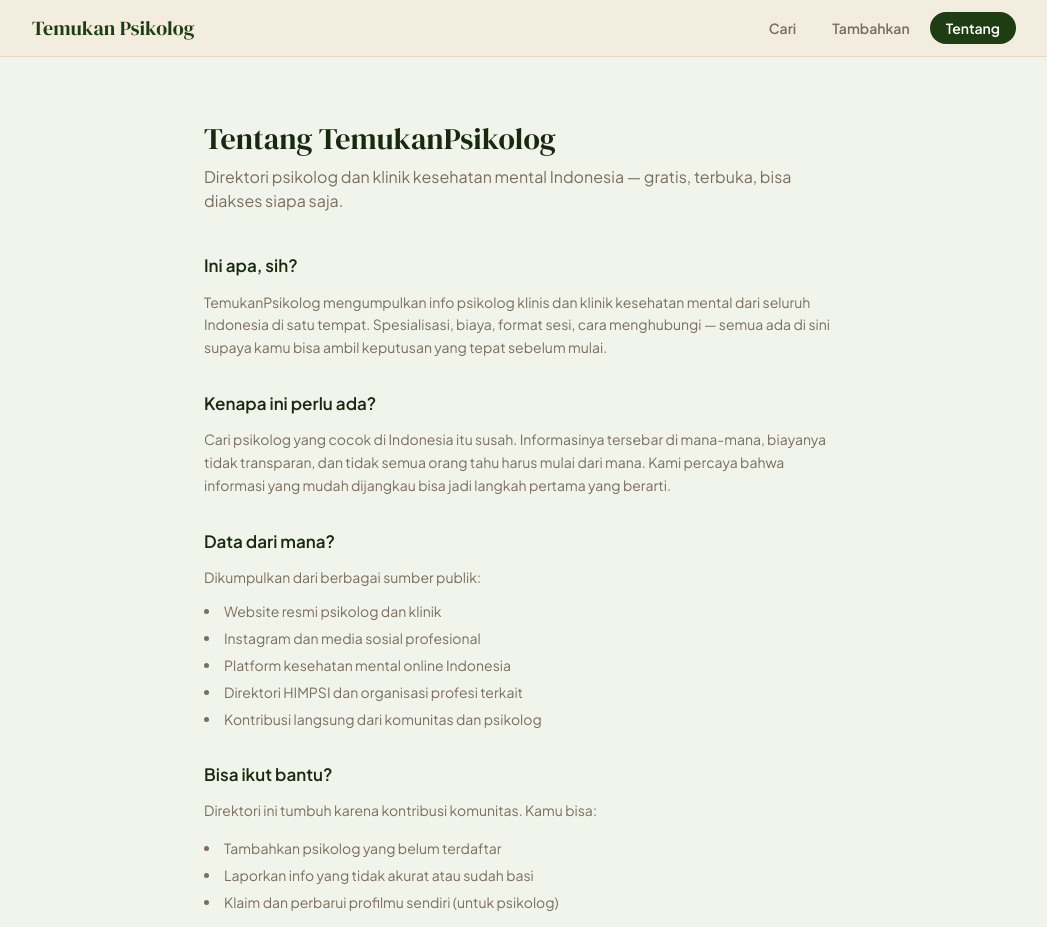
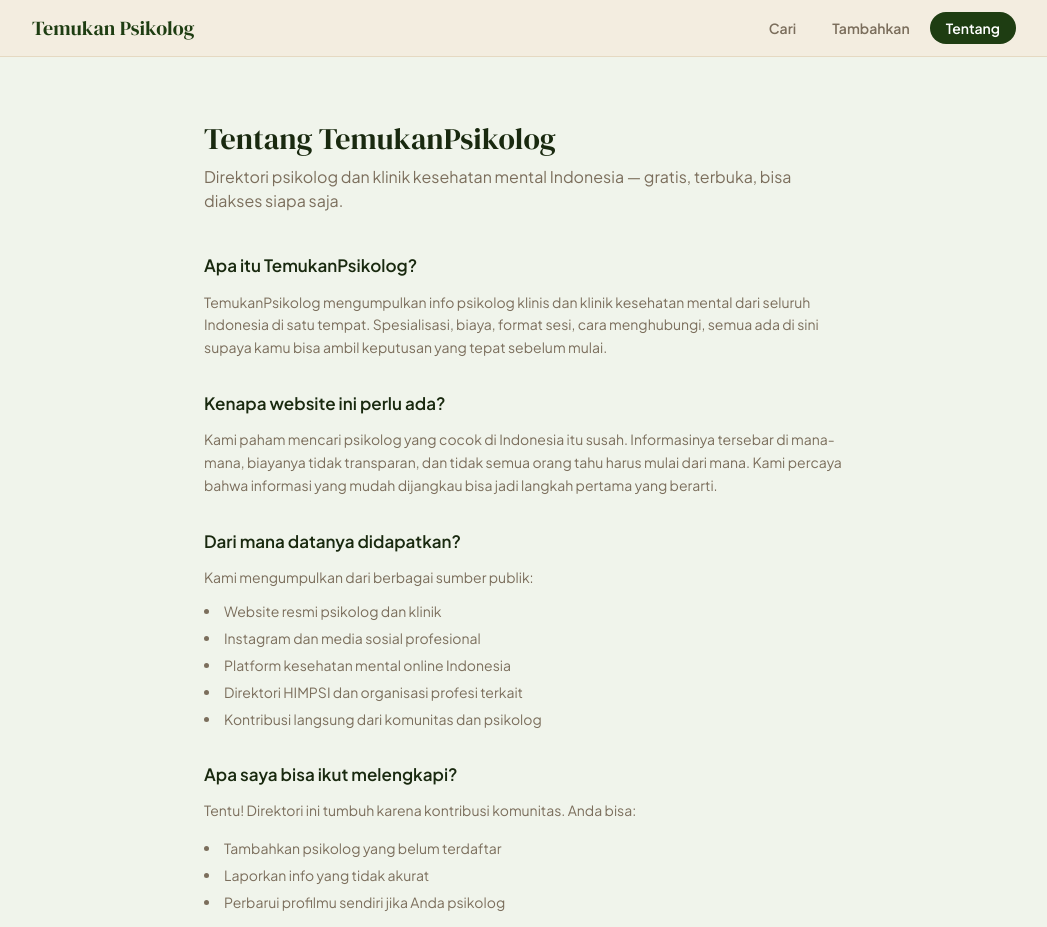
Before and after one commit to tikatyan/psychologistDB, a Next.js app: page /tentang in a window 1280 px wide. Shown: the top 927 px of the page, without its empty margins (116-1163 px from the left). Built offline with nearby package versions, Linux system fonts and the light colour scheme.

Commit message:
Update page.tsx

```diff
--- a/app/tentang/page.tsx
+++ b/app/tentang/page.tsx
@@ -16,23 +16,23 @@
 
       <div className="space-y-8">
         <section>
-          <h2 className="mb-3 text-[17px] font-semibold text-[#19290f]">Ini apa, sih?</h2>
+          <h2 className="mb-3 text-[17px] font-semibold text-[#19290f]">Apa itu TemukanPsikolog?</h2>
           <p className="text-[14px] leading-relaxed text-[#7b6e5c]">
-            TemukanPsikolog mengumpulkan info psikolog klinis dan klinik kesehatan mental dari seluruh Indonesia di satu tempat. Spesialisasi, biaya, format sesi, cara menghubungi — semua ada di sini supaya kamu bisa ambil keputusan yang tepat sebelum mulai.
+            TemukanPsikolog mengumpulkan info psikolog klinis dan klinik kesehatan mental dari seluruh Indonesia di satu tempat. Spesialisasi, biaya, format sesi, cara menghubungi, semua ada di sini supaya kamu bisa ambil keputusan yang tepat sebelum mulai.
           </p>
         </section>
 
         <section>
-          <h2 className="mb-3 text-[17px] font-semibold text-[#19290f]">Kenapa ini perlu ada?</h2>
+          <h2 className="mb-3 text-[17px] font-semibold text-[#19290f]">Kenapa website ini perlu ada?</h2>
           <p className="text-[14px] leading-relaxed text-[#7b6e5c]">
-            Cari psikolog yang cocok di Indonesia itu susah. Informasinya tersebar di mana-mana, biayanya tidak transparan, dan tidak semua orang tahu harus mulai dari mana. Kami percaya bahwa informasi yang mudah dijangkau bisa jadi langkah pertama yang berarti.
+            Kami paham mencari psikolog yang cocok di Indonesia itu susah. Informasinya tersebar di mana-mana, biayanya tidak transparan, dan tidak semua orang tahu harus mulai dari mana. Kami percaya bahwa informasi yang mudah dijangkau bisa jadi langkah pertama yang berarti.
           </p>
         </section>
 
         <section>
-          <h2 className="mb-3 text-[17px] font-semibold text-[#19290f]">Data dari mana?</h2>
+          <h2 className="mb-3 text-[17px] font-semibold text-[#19290f]">Dari mana datanya didapatkan?</h2>
           <p className="mb-3 text-[14px] leading-relaxed text-[#7b6e5c]">
-            Dikumpulkan dari berbagai sumber publik:
+            Kami mengumpulkan dari berbagai sumber publik:
           </p>
           <ul className="list-inside list-disc space-y-1.5 text-[14px] text-[#7b6e5c]">
             <li>Website resmi psikolog dan klinik</li>
@@ -44,14 +44,14 @@
         </section>
 
         <section>
-          <h2 className="mb-3 text-[17px] font-semibold text-[#19290f]">Bisa ikut bantu?</h2>
+          <h2 className="mb-3 text-[17px] font-semibold text-[#19290f]">Apa saya bisa ikut melengkapi?</h2>
           <p className="mb-4 text-[14px] leading-relaxed text-[#7b6e5c]">
-            Direktori ini tumbuh karena kontribusi komunitas. Kamu bisa:
+            Tentu! Direktori ini tumbuh karena kontribusi komunitas. Anda bisa:
           </p>
           <ul className="mb-4 list-inside list-disc space-y-1.5 text-[14px] text-[#7b6e5c]">
             <li>Tambahkan psikolog yang belum terdaftar</li>
-            <li>Laporkan info yang tidak akurat atau sudah basi</li>
-            <li>Klaim dan perbarui profilmu sendiri (untuk psikolog)</li>
+            <li>Laporkan info yang tidak akurat</li>
+            <li>Perbarui profilmu sendiri jika Anda psikolog</li>
           </ul>
           <Link href="/tambahkan" className="btn-primary">
             Mulai berkontribusi
@@ -61,7 +61,7 @@
         <section className="rounded-2xl border border-[#e5d9c2] bg-[#f3ede0] p-5">
           <h2 className="mb-2 text-[15px] font-semibold text-[#19290f]">Catatan penting</h2>
           <p className="text-[13px] leading-relaxed text-[#7b6e5c]">
-            Data dikumpulkan dari sumber publik dan mungkin tidak selalu up-to-date atau lengkap. Selalu verifikasi langsung dengan psikolog atau klinik sebelum membuat keputusan. TemukanPsikolog tidak bertanggung jawab atas akurasi info yang ditampilkan.
+            Data yang kami dapatkan tidak selalu up-to-date atau lengkap. Selalu verifikasi langsung dengan psikolog atau klinik sebelum membuat keputusan. TemukanPsikolog tidak bertanggung jawab atas akurasi info yang ditampilkan.
           </p>
         </section>
 
```
